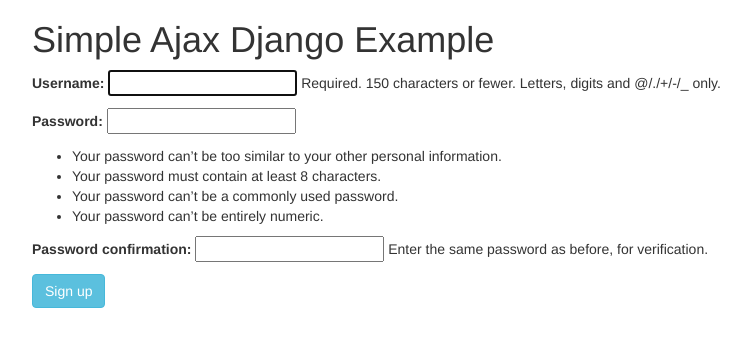
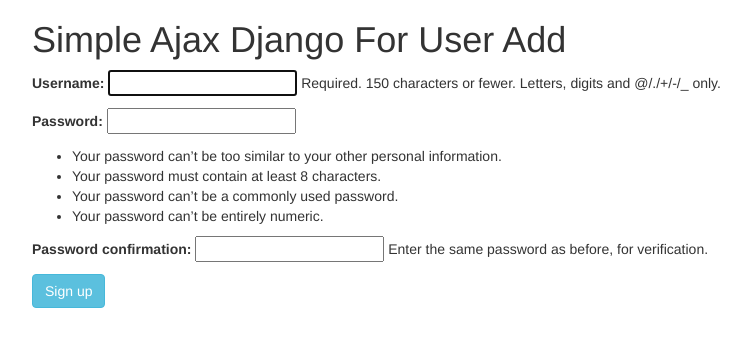
Before and after one commit to niranajnkumarverma/ajax_class_base_django, a Django app: page /simpleajax/ in a window 1280 px wide. Shown: the top 347 px of the page, without its empty margins (38-789 px from the left). Run offline with Django 3.2, Linux system fonts and the light colour scheme; some libraries are stand-ins or nearby versions.

Commit message:
changes kr diya

```diff
--- a/templates/crud_ajax/crud.html
+++ b/templates/crud_ajax/crud.html
@@ -204,5 +204,5 @@
       });
 }
 </script>
-kgnfjkgnfghgfhmfnghmfgnhmnfgm
+
 {% endblock javascript %}
--- a/templates/simple_ajax/signup.html
+++ b/templates/simple_ajax/signup.html
@@ -26,7 +26,7 @@
 
 {% block content %}
 <div class="container">
-    <h1>Simple Ajax Django Example</h1>
+    <h1>Simple Ajax Django For User Add</h1>
     <form method="post">
         {% csrf_token %}
         {{ form.as_p }}
```
